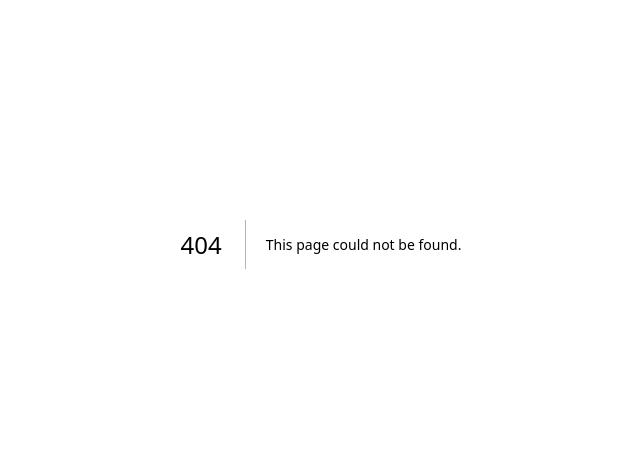
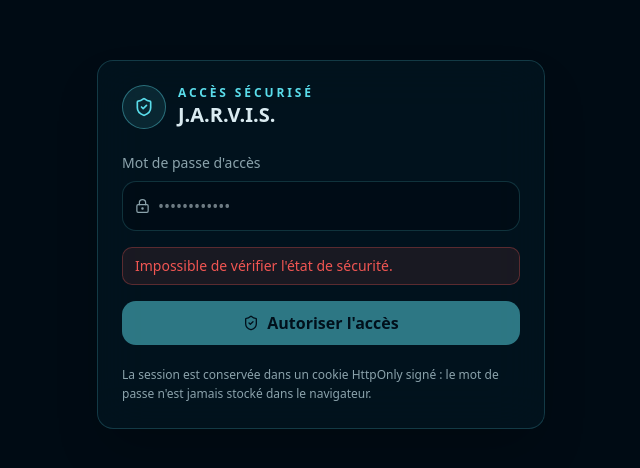
Before and after one commit to hackerboy-223/J.A.R.V.I.S, a Next.js app: page /login in a window 1280 px wide. Before the commit this address had no page. Shown: the part 156-624 px from the top of the page, without its empty margins (319-959 px from the left). Built offline with nearby package versions, Linux system fonts and the light colour scheme; no server answers.

Commit message:
security: add src/app/login/page.tsx

```diff
--- /dev/null
+++ b/src/app/login/page.tsx
@@ -0,0 +1,116 @@
+"use client";
+
+import * as React from "react";
+import { LockKeyhole, Loader2, ShieldCheck } from "lucide-react";
+
+type Status = {
+  required: boolean;
+  configured: boolean;
+  authenticated: boolean;
+};
+
+export default function LoginPage() {
+  const [password, setPassword] = React.useState("");
+  const [status, setStatus] = React.useState<Status | null>(null);
+  const [error, setError] = React.useState("");
+  const [loading, setLoading] = React.useState(false);
+
+  React.useEffect(() => {
+    void fetch("/api/auth/status", { cache: "no-store" })
+      .then((res) => res.json())
+      .then((data: Status) => {
+        setStatus(data);
+        if (data.authenticated || !data.required) window.location.replace("/");
+      })
+      .catch(() => setError("Impossible de vérifier l'état de sécurité."));
+  }, []);
+
+  const submit = async (event: React.FormEvent) => {
+    event.preventDefault();
+    if (!password || loading) return;
+    setLoading(true);
+    setError("");
+    try {
+      const res = await fetch("/api/auth/login", {
+        method: "POST",
+        headers: { "Content-Type": "application/json" },
+        body: JSON.stringify({ password }),
+      });
+      const data = (await res.json()) as { error?: string };
+      if (!res.ok) throw new Error(data.error || "Connexion refusée");
+      window.location.replace("/");
+    } catch (e) {
+      setError(e instanceof Error ? e.message : "Connexion impossible");
+    } finally {
+      setLoading(false);
+    }
+  };
+
+  return (
+    <main className="flex min-h-dvh items-center justify-center bg-background p-5 text-foreground">
+      <div className="w-full max-w-md rounded-2xl border border-primary/20 bg-card/90 p-6 shadow-2xl backdrop-blur-xl">
+        <div className="mb-6 flex items-center gap-3">
+          <div className="flex h-11 w-11 items-center justify-center rounded-full border border-primary/40 bg-primary/10 text-primary">
+            <ShieldCheck className="h-5 w-5" />
+          </div>
+          <div>
+            <p className="text-xs font-semibold uppercase tracking-[0.24em] text-primary">
+              Accès sécurisé
+            </p>
+            <h1 className="text-xl font-semibold">J.A.R.V.I.S.</h1>
+          </div>
+        </div>
+
+        {status && !status.configured ? (
+          <div className="rounded-xl border border-destructive/30 bg-destructive/10 p-4 text-sm">
+            <p className="font-semibold">Configuration serveur requise</p>
+            <p className="mt-2 text-muted-foreground">
+              Définis <code>JARVIS_ACCESS_PASSWORD</code> et un
+              <code className="ml-1">JARVIS_SESSION_SECRET</code> d'au moins 24 caractères,
+              puis redémarre l'application.
+            </p>
+          </div>
+        ) : (
+          <form onSubmit={submit} className="space-y-4">
+            <label className="block">
+              <span className="mb-2 block text-sm text-muted-foreground">
+                Mot de passe d'accès
+              </span>
+              <div className="flex items-center gap-2 rounded-xl border bg-background/70 px-3">
+                <LockKeyhole className="h-4 w-4 text-muted-foreground" />
+                <input
+                  type="password"
+                  autoComplete="current-password"
+                  value={password}
+                  onChange={(e) => setPassword(e.target.value)}
+                  className="h-12 w-full bg-transparent outline-none"
+                  placeholder="••••••••••••"
+                />
+              </div>
+            </label>
+
+            {error ? (
+              <p className="rounded-lg border border-destructive/30 bg-destructive/10 px-3 py-2 text-sm text-destructive">
+                {error}
+              </p>
+            ) : null}
+
+            <button
+              type="submit"
+              disabled={loading || !password}
+              className="inline-flex h-11 w-full items-center justify-center gap-2 rounded-xl bg-primary px-4 font-semibold text-primary-foreground transition-opacity disabled:opacity-50"
+            >
+              {loading ? <Loader2 className="h-4 w-4 animate-spin" /> : <ShieldCheck className="h-4 w-4" />}
+              Autoriser l'accès
+            </button>
+          </form>
+        )}
+
+        <p className="mt-5 text-xs leading-relaxed text-muted-foreground">
+          La session est conservée dans un cookie HttpOnly signé : le mot de passe n'est
+          jamais stocké dans le navigateur.
+        </p>
+      </div>
+    </main>
+  );
+}
```
